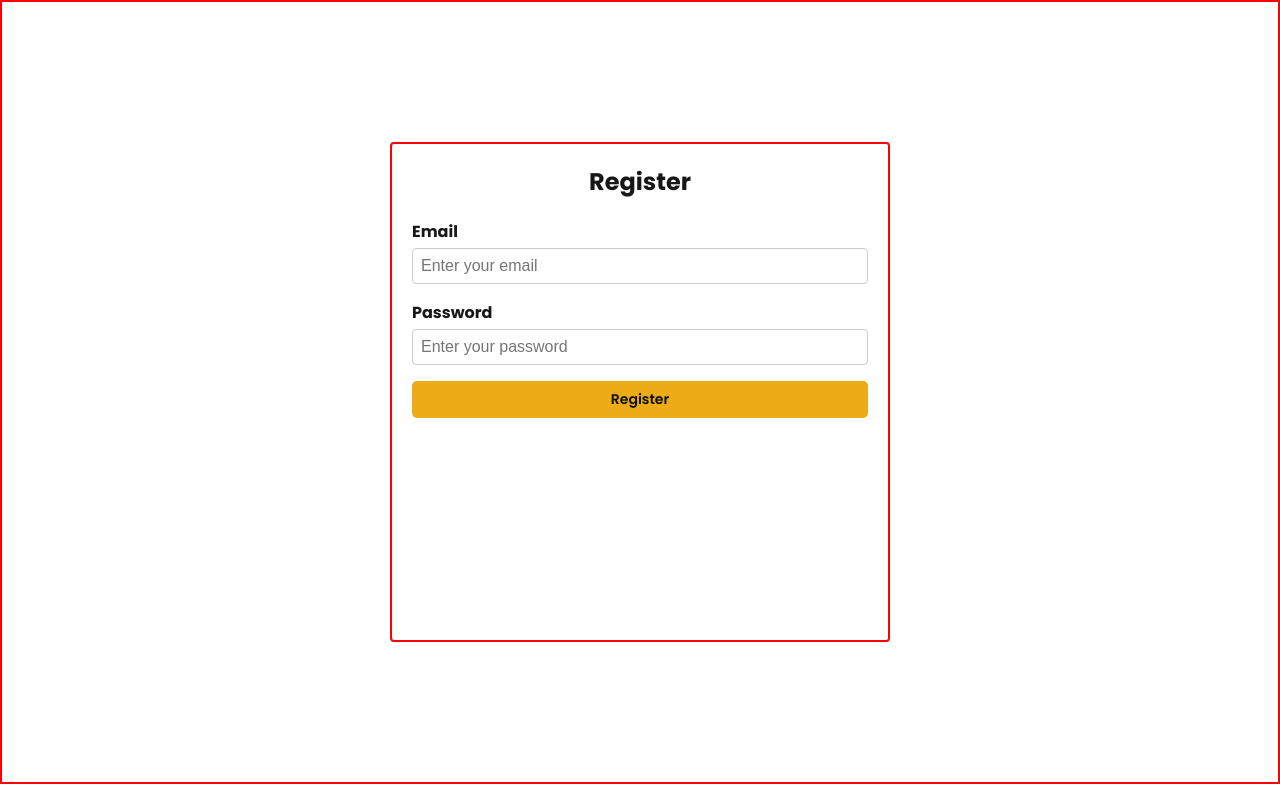
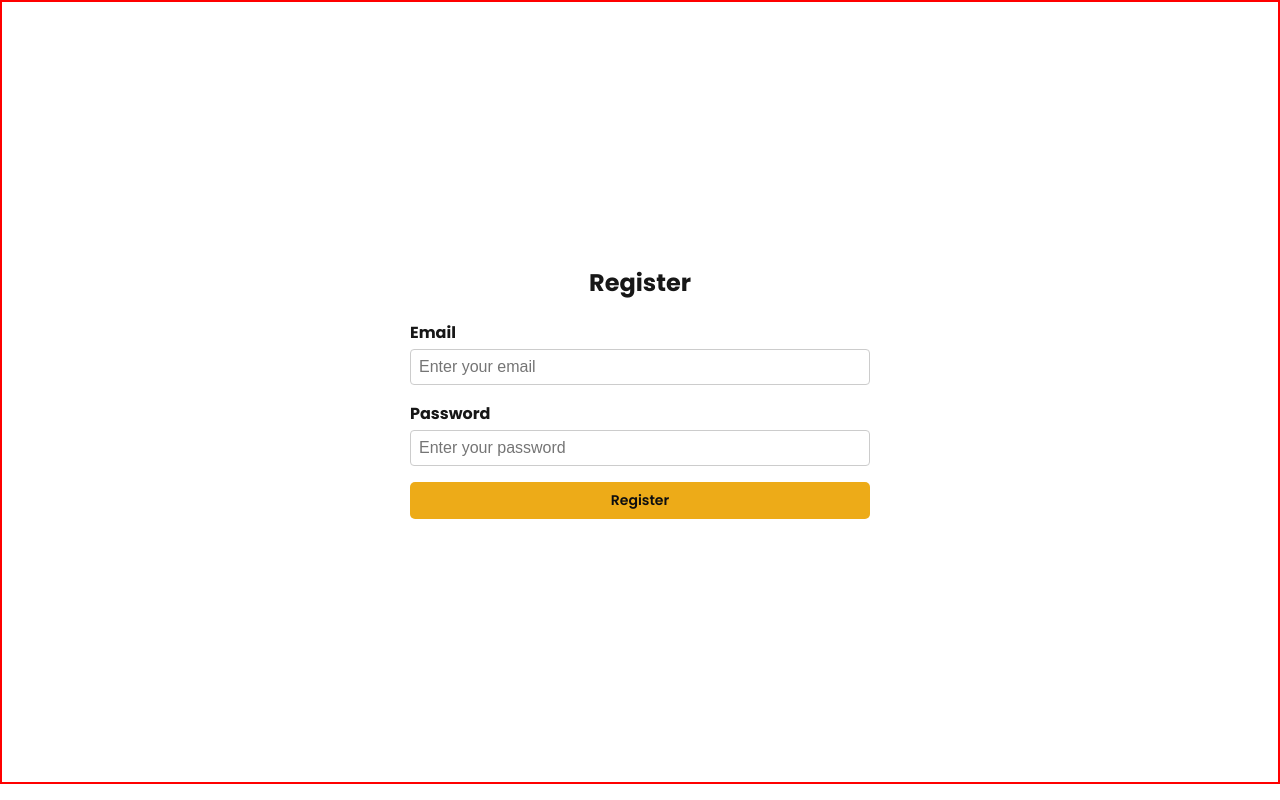
Before and after one commit to MembaMcetywa/circa-monorepo, a Next.js app in the folder apps/web/: page /register in a window 1280 px wide. Built offline with nearby package versions, Linux system fonts and the light colour scheme.

Commit message:
updated styles to make it look better

```diff
--- a/apps/web/app/auth.module.css
+++ b/apps/web/app/auth.module.css
@@ -1,12 +1,9 @@
 .container {
   width: 500px;
-  height: 500px;
   margin: 0 auto;
   padding: 20px;
-  border: 1px solid #ccc;
   border-radius: 4px;
-  border: 2px solid red;
-   font-family: "Poppins", sans-serif;
+font-family: "Poppins", sans-serif;
 }
 
 h2 {
```
